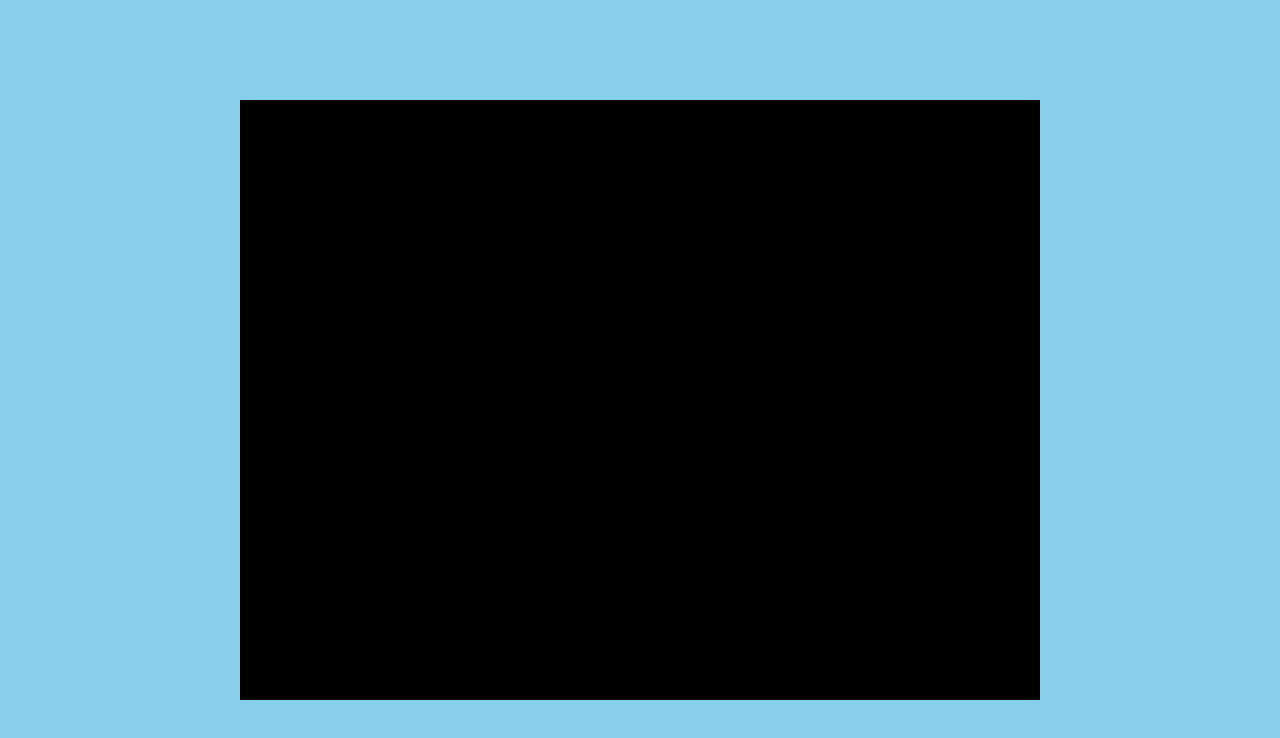
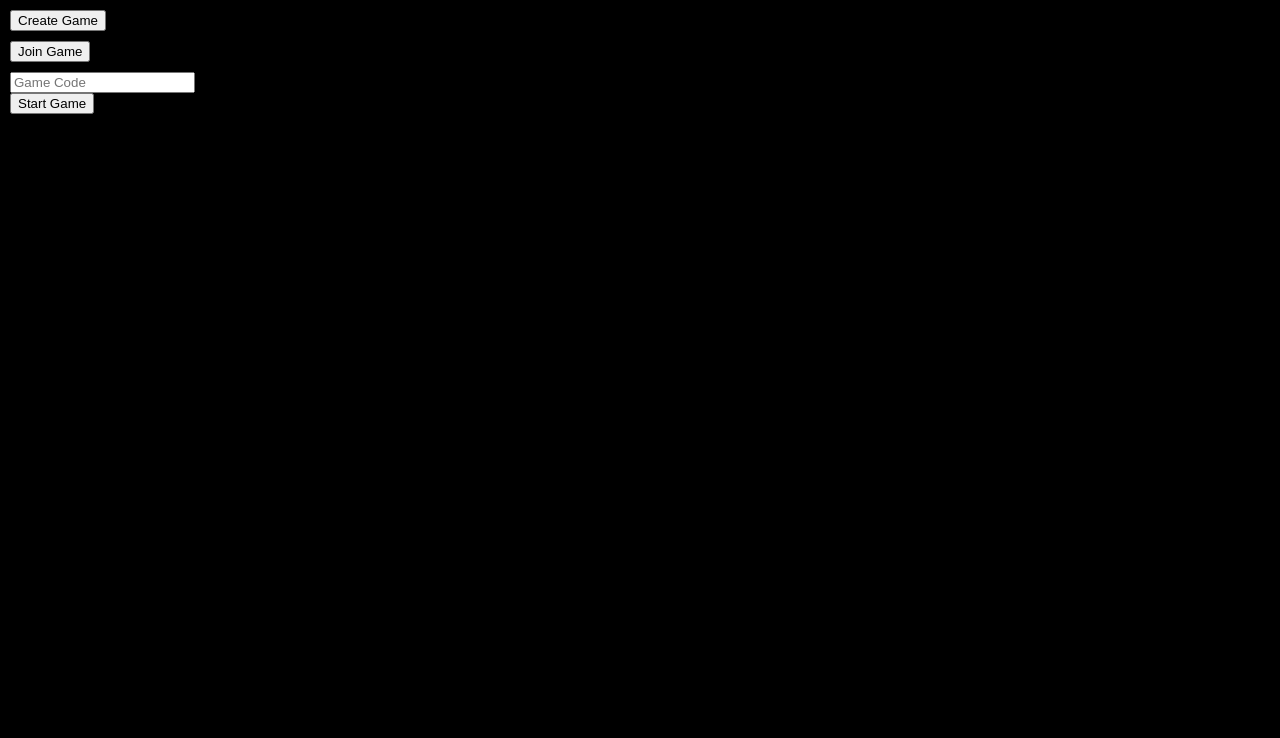
Before and after one commit to ARCHDEPOSITS/NOVACORE, a plain HTML site: page opral/index.html in a window 1280 px wide. Both pictures are taken after a click on the button "Join Game". Drawn offline with Linux system fonts and the light colour scheme.

Commit message:
Update index.html

```diff
--- a/opral/index.html
+++ b/opral/index.html
@@ -2,190 +2,88 @@
 <html lang="en">
 <head>
     <meta charset="UTF-8">
-    <title>2D Platformer Game</title>
+    <meta name="viewport" content="width=device-width, initial-scale=1.0">
+    <title>2D Platformer Multiplayer</title>
     <style>
-        body {
-            margin: 0;
-            overflow: hidden;
-            background-color: #87CEEB;
-            display: flex;
-            align-items: center;
-            justify-content: center;
-            height: 100vh;
-            font-family: Arial, sans-serif;
-        }
-
-        #menu {
-            display: flex;
-            flex-direction: column;
-            align-items: center;
-        }
-
-        #gameCanvas {
-            display: none;
-            background-color: #000;
-        }
-
-        .player {
-            width: 50px;
-            height: 50px;
-            background-color: red;
-            position: absolute;
-        }
-
-        .player-text {
-            color: white;
-            position: absolute;
-            top: -20px;
-            left: 0;
-            right: 0;
-            text-align: center;
-        }
-
-        button {
-            padding: 10px 20px;
-            margin: 10px;
-            font-size: 16px;
-        }
+        body { margin: 0; overflow: hidden; }
+        canvas { background: #000; display: block; }
+        #menu { position: absolute; top: 10px; left: 10px; z-index: 10; }
+        #menu button { display: block; margin-bottom: 10px; }
     </style>
 </head>
 <body>
     <div id="menu">
-        <h1>2D Platformer Game</h1>
-        <button id="createGame">Create Game</button>
-        <button id="joinGame">Join Game</button>
+        <button onclick="createGame()">Create Game</button>
+        <button onclick="joinGame()">Join Game</button>
+        <input type="text" id="gameCode" placeholder="Game Code">
+        <button onclick="startGame()">Start Game</button>
     </div>
-    <canvas id="gameCanvas" width="800" height="600"></canvas>
+    <canvas id="gameCanvas"></canvas>
+
     <script>
-        const menu = document.getElementById('menu');
         const canvas = document.getElementById('gameCanvas');
-        const ctx = canvas.getContext('2d');
+        const context = canvas.getContext('2d');
+        canvas.width = window.innerWidth;
+        canvas.height = window.innerHeight;
 
-        let player = {
-            id: 'player-' + Math.random().toString(36).substr(2, 9),
-            x: 100,
-            y: 500,
-            width: 50,
-            height: 50,
-            color: 'red',
-            text: 'Player',
-            textColor: 'white',
+        const ws = new WebSocket('wss://your-websocket-server.herokuapp.com/');
+
+        let players = {};
+        let playerId;
+        let gameStarted = false;
+
+        ws.onopen = () => {
+            console.log('Connected to WebSocket server');
         };
 
-        const gravity = 0.5;
-        let dy = 0;
-        let isJumping = false;
-        let dx = 0;
-        const speed = 5;
-
-        // WebSocket connection
-        const socket = new WebSocket('ws://localhost:8080');
-
-        let players = {};
-
-        socket.onmessage = event => {
-            const data = JSON.parse(event.data);
-            if (data.type === 'update') {
+        ws.onmessage = (message) => {
+            const data = JSON.parse(message.data);
+            if (data.type === 'init') {
+                playerId = data.playerId;
+            } else if (data.type === 'update') {
                 players = data.players;
             }
         };
 
-        // Handle player movement
-        document.addEventListener('keydown', (e) => {
-            switch (e.code) {
-                case 'ArrowUp':
-                case 'KeyW':
-                    if (!isJumping) {
-                        dy = -10;
-                        isJumping = true;
-                    }
-                    break;
-                case 'ArrowLeft':
-                case 'KeyA':
-                    dx = -speed;
-                    break;
-                case 'ArrowRight':
-                case 'KeyD':
-                    dx = speed;
-                    break;
+        function createGame() {
+            const gameCode = prompt('Enter game code to create:');
+            if (gameCode) {
+                ws.send(JSON.stringify({ type: 'create', gameCode }));
             }
-        });
+        }
 
-        document.addEventListener('keyup', (e) => {
-            switch (e.code) {
-                case 'ArrowLeft':
-                case 'KeyA':
-                case 'ArrowRight':
-                case 'KeyD':
-                    dx = 0;
-                    break;
+        function joinGame() {
+            const gameCode = document.getElementById('gameCode').value;
+            if (gameCode) {
+                ws.send(JSON.stringify({ type: 'join', gameCode }));
             }
-        });
+        }
 
-        // Update game state
-        function update() {
-            dy += gravity;
-            player.y += dy;
-            player.x += dx;
+        function startGame() {
+            gameStarted = true;
+            document.getElementById('menu').style.display = 'none';
+            animate();
+        }
 
-            if (player.y + player.height >= canvas.height) {
-                player.y = canvas.height - player.height;
-                isJumping = false;
+        function animate() {
+            if (!gameStarted) return;
+
+            context.clearRect(0, 0, canvas.width, canvas.height);
+
+            for (let id in players) {
+                const player = players[id];
+                context.fillStyle = player.color;
+                context.fillRect(player.x, player.y, 50, 50);
             }
 
-            if (player.x < 0) {
-                player.x = 0;
-            } else if (player.x + player.width > canvas.width) {
-                player.x = canvas.width - player.width;
-            }
-
-            socket.send(JSON.stringify({
-                type: 'move',
-                id: player.id,
-                x: player.x,
-                y: player.y
-            }));
+            requestAnimationFrame(animate);
         }
 
-        // Draw the game
-        function draw() {
-            ctx.clearRect(0, 0, canvas.width, canvas.height);
-
-            Object.values(players).forEach(p => {
-                ctx.fillStyle = p.color;
-                ctx.fillRect(p.x, p.y, player.width, player.height);
-                ctx.fillStyle = p.textColor;
-                ctx.font = '20px Arial';
-                ctx.textAlign = 'center';
-                ctx.fillText(p.text, p.x + player.width / 2, p.y - 10);
-            });
-        }
-
-        // Game loop
-        function gameLoop() {
-            update();
-            draw();
-            requestAnimationFrame(gameLoop);
-        }
-
-        // Start the game loop
-        function startGame() {
-            menu.style.display = 'none';
-            canvas.style.display = 'block';
-
-            socket.send(JSON.stringify({
-                type: 'join',
-                id: player.id,
-                x: player.x,
-                y: player.y,
-                text: player.text
-            }));
-
-            gameLoop();
-        }
-
-        document.getElementById('createGame').addEventListener('click', startGame);
-        document.getElementById('joinGame').addEventListener('click', startGame);
+        window.addEventListener('keydown', (e) => {
+            if (!playerId || !gameStarted) return;
+            const direction = e.key.replace('Arrow', '').toLowerCase();
+            ws.send(JSON.stringify({ type: 'move', playerId, direction }));
+        });
     </script>
 </body>
 </html>
```
